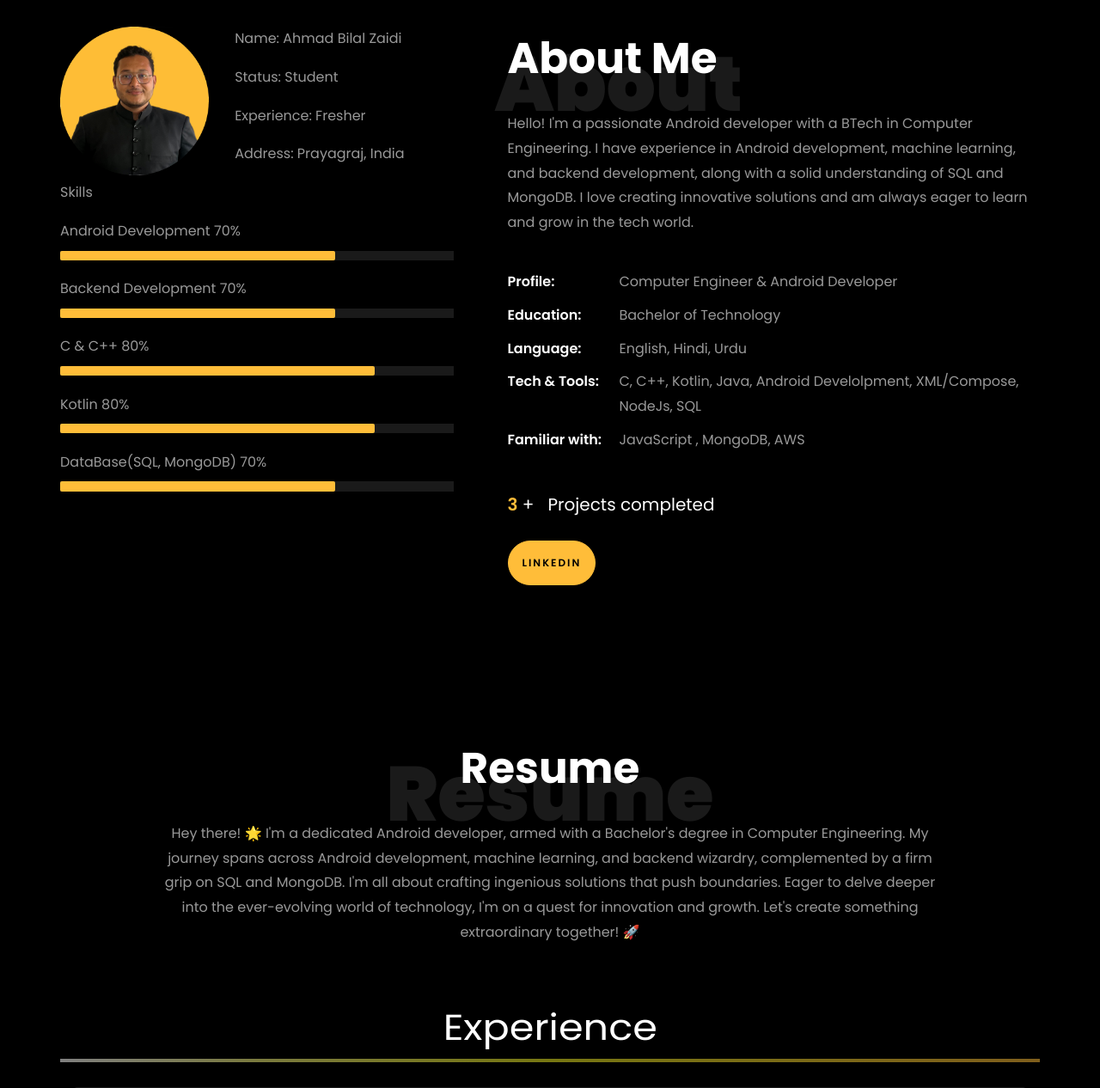
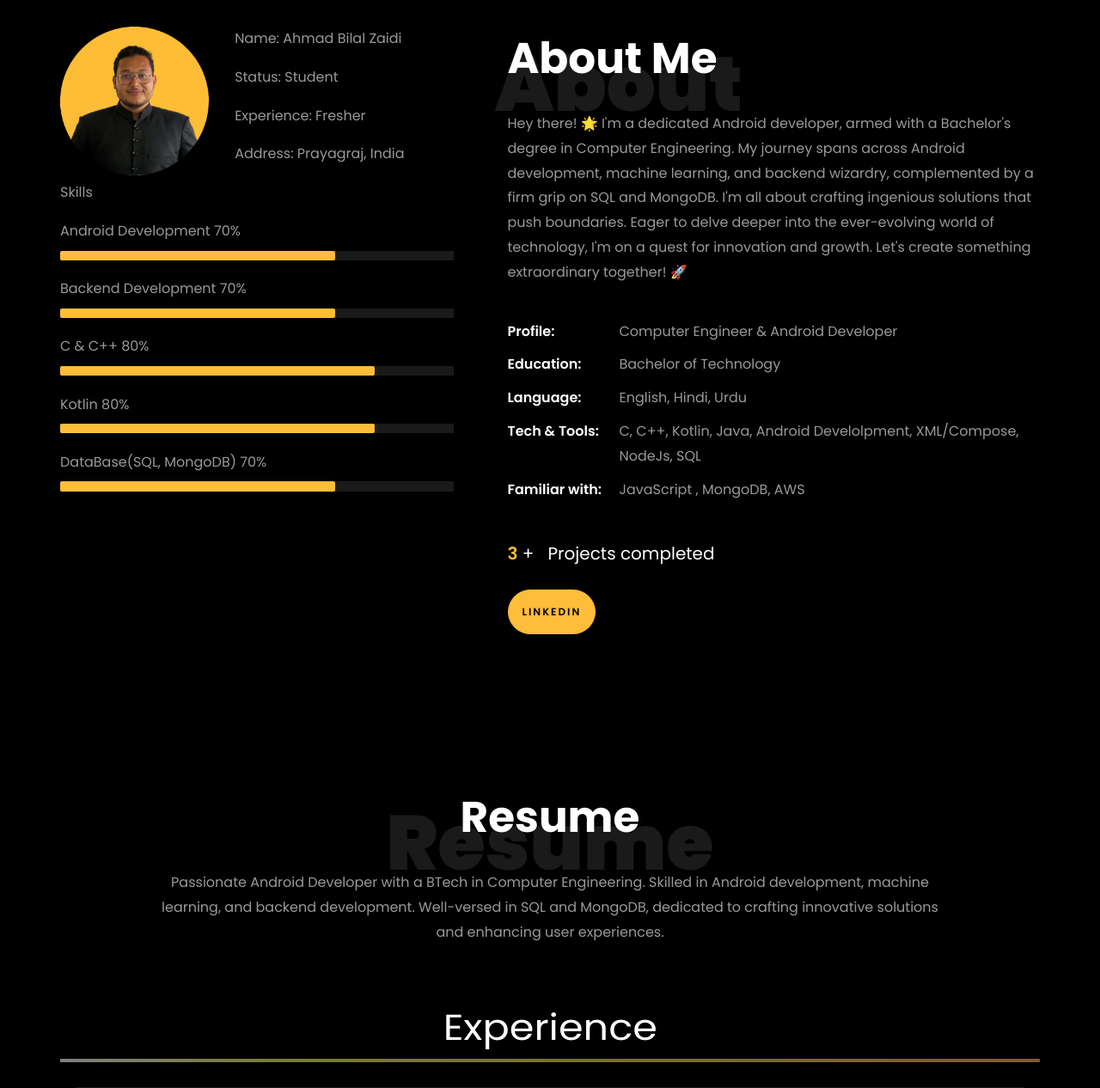
Before and after one commit to AngryFalcon89/AngryFalcon89.github.io, a plain HTML site: page index.html in a window 1280 px wide. Shown: the part 871-2137 px from the top of the page at 86% size. Drawn offline with Linux system fonts and the light colour scheme; files whose address does not match are found by name.

Commit message:
Update index.html

```diff
--- a/index.html
+++ b/index.html
@@ -270,7 +270,7 @@
 								<h1 class="big">About</h1>
 								<h2 class="mb-4">About Me</h2>
 
-								<p>Hello! I'm a passionate Android developer with a BTech in Computer Engineering. I have experience in Android development, machine learning, and backend development, along with a solid understanding of SQL and MongoDB. I love creating innovative solutions and am always eager to learn and grow in the tech world.</p>
+            <p>Hey there! 🌟 I'm a dedicated Android developer, armed with a Bachelor's degree in Computer Engineering. My journey spans across Android development, machine learning, and backend wizardry, complemented by a firm grip on SQL and MongoDB. I'm all about crafting ingenious solutions that push boundaries. Eager to delve deeper into the ever-evolving world of technology, I'm on a quest for innovation and growth. Let's create something extraordinary together! 🚀</p>
 								<ul class="about-info mt-4 px-md-0 px-2">
 									<li class="d-flex"><span>Profile:</span> <span>Computer Engineer &amp; Android Developer</span></li>
 									<li class="d-flex"><span>Education:</span> <span>Bachelor of Technology</span></li>
@@ -307,7 +307,7 @@
           <div class="col-md-10 heading-section text-center ftco-animate">
           	<h1 class="big big-2">Resume</h1>
             <h2 class="mb-4">Resume</h2>
-            <p>Hey there! 🌟 I'm a dedicated Android developer, armed with a Bachelor's degree in Computer Engineering. My journey spans across Android development, machine learning, and backend wizardry, complemented by a firm grip on SQL and MongoDB. I'm all about crafting ingenious solutions that push boundaries. Eager to delve deeper into the ever-evolving world of technology, I'm on a quest for innovation and growth. Let's create something extraordinary together! 🚀</p>
+		              <p>Passionate Android Developer with a BTech in Computer Engineering. Skilled in Android development, machine learning, and backend development. Well-versed in SQL and MongoDB, dedicated to crafting innovative solutions and enhancing user experiences.</p>
           </div>
         </div>
 
```
